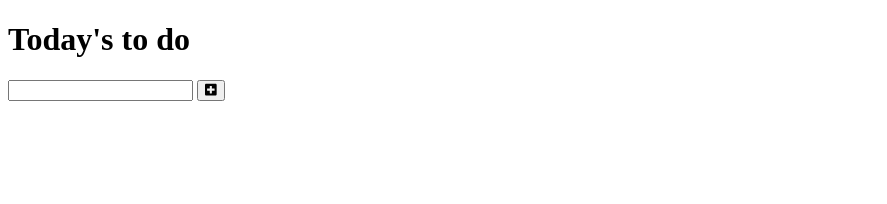
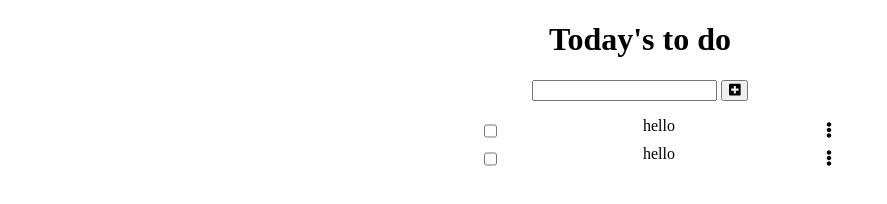
Before and after one commit to mariordgez/todo-list, a website built with webpack: page src/index.html in a window 1280 px wide. Shown: the whole page, without its empty margins (0-887 px from the left). Built offline with nearby package versions, Linux system fonts and the light colour scheme.

Commit message:
Add basic styling to program

```diff
--- a/src/index.js
+++ b/src/index.js
@@ -5,11 +5,6 @@ import '@fortawesome/fontawesome-free/js/solid';
 import '@fortawesome/fontawesome-free/js/regular';
 import '@fortawesome/fontawesome-free/js/brands';
 
-const todoInput = document.querySelector('.todo-input');
-const todoAdd = document.querySelector('.todo-add');
-const todoList = document.querySelector('.todo-list');
-const taskArr = [];
-todoAdd.addEventListener('click', todo);
 class Task {
   constructor(description, index) {
     this.description = description;
@@ -18,26 +13,45 @@ class Task {
   }
 }
 
+const todoInput = document.querySelector('.todo-input');
+const todoAdd = document.querySelector('.todo-add');
+const todoList = document.querySelector('.todo-list');
+const task1 = new Task('hello', 0);
+const task2 = new Task('hello', 1);
+const taskArr = [task1, task2];
+
+todoAdd.addEventListener('click', todo);
+
 function todo(event) {
   event.preventDefault();
 
   const newTask = new Task(todoInput.value, taskArr.length);
   taskArr.push(newTask);
   console.log(taskArr);
-  ui(newTask);
+  addToUI(newTask);
 }
 
-function ui(task) {
+function addToUI(task) {
   const todoDiv = document.createElement('div');
   todoDiv.classList.add('todo');
+  const todoCheck = document.createElement('input');
+  todoCheck.type = 'checkbox';
+  todoDiv.appendChild(todoCheck);
 
   const todoLi = document.createElement('li');
   todoLi.classList.add('todo-item');
   todoLi.innerText = task.description;
   todoDiv.appendChild(todoLi);
-  const todoCheck = document.createElement('input');
-  todoCheck.type = 'checkbox';
-  todoDiv.appendChild(todoCheck);
-  // Lodash, now imported by this script
+
+  const todoDots = document.createElement('button');
+  todoDots.classList.add('todo-btn');
+  todoDots.innerHTML = '<i class="fas fa-ellipsis-v"></i>';
+  todoDiv.appendChild(todoDots);
   todoList.appendChild(todoDiv);
 }
+function uiList(arr) {
+  arr.forEach((task) => {
+    addToUI(task);
+  });
+}
+uiList(taskArr);
--- a/src/style.css
+++ b/src/style.css
@@ -1,7 +1,30 @@
+body {
+  text-align: center;
+  align-items: center;
+}
 .todo {
   display: flex;
+  justify-content: space-around;
+}
+
+.todo-container {
+  max-width: 400px;
+  margin-left: auto;
+  margin-right: auto;
 }
 
 .todo-item {
   list-style: none;
+  flex: 1;
 }
+
+.todo-btn {
+  background-color: white;
+  border: none;
+  color: black;
+  text-align: center;
+  text-decoration: none;
+  font-size: 16px;
+  margin: 4px 2px;
+  cursor: pointer;
+}
```
Also changed, not shown: 1 other file.
